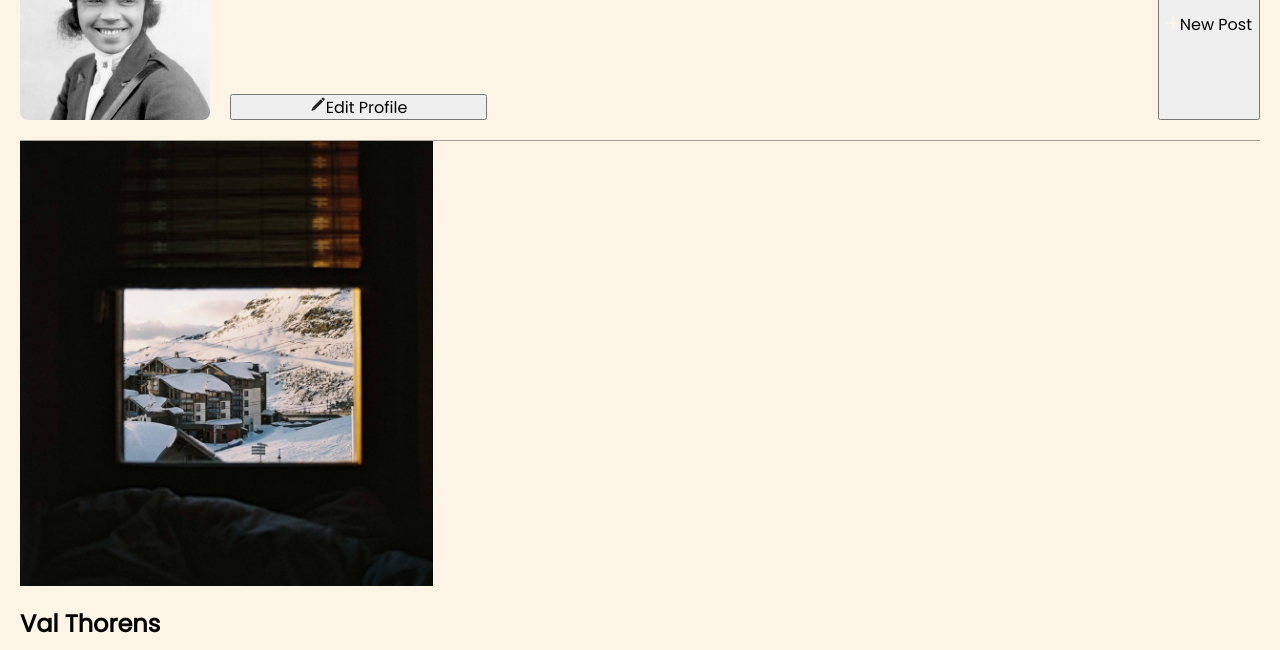
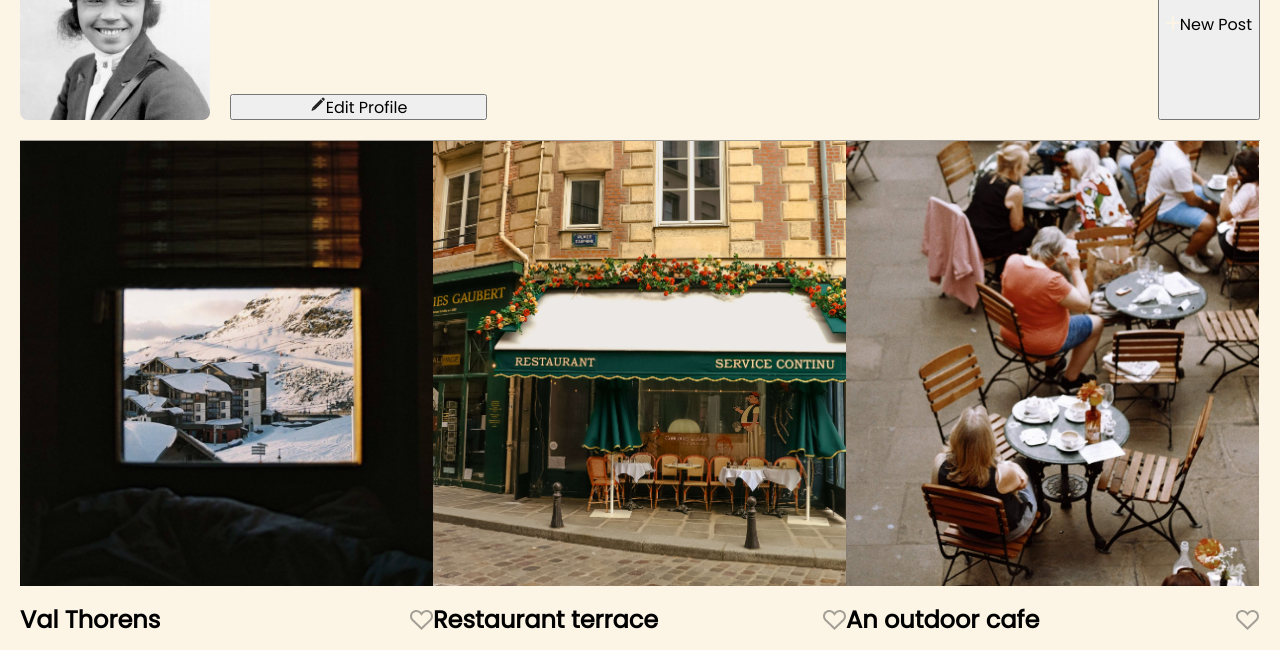
Before and after one commit to onlyonediamond/se_project_spots, a plain HTML site: page index.html in a window 1280 px wide. Shown: the part 150-800 px from the top of the page. Drawn offline with Linux system fonts and the light colour scheme; grey boxes are pictures that could not be loaded.

Commit message:
make cards__list a grid, add more styles to cards.css and card.css

```diff
--- a/blocks/card.css
+++ b/blocks/card.css
@@ -1,13 +1,27 @@
+.card {
+  width: 413px;
+}
+
+
+
 .card__image {
   height: 445px;
   width: 413px;
   object-fit: cover;
+  display: block;
+}
+
+.card__content {
+  display: flex;
+  align-items: center;
+  justify-content: space-between;
 }
 
 .card__like-btn {
+  width: 23px;
+  height: 20px;
   background-image: url(../images/like-icon.svg);
   background-color: transparent;
   border: none;
-  width: 23px;
-  height: 20px;
+  opacity: 40%;
 }
--- a/blocks/cards.css
+++ b/blocks/cards.css
@@ -6,4 +6,6 @@
   list-style-type: none;
   padding: 0;
   margin: 0;
+  display: grid;
+  grid-template-columns: repeat(auto-fit, 413px);
 }
```
